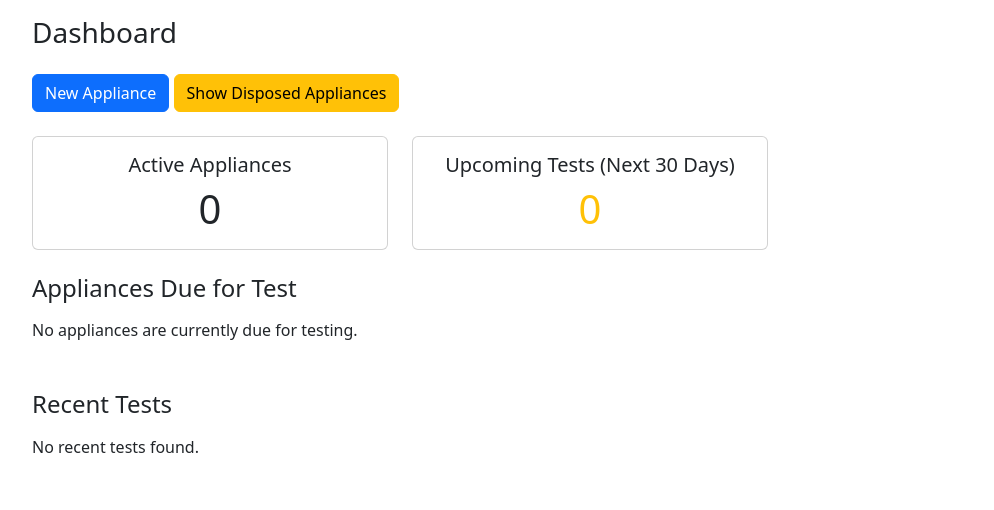
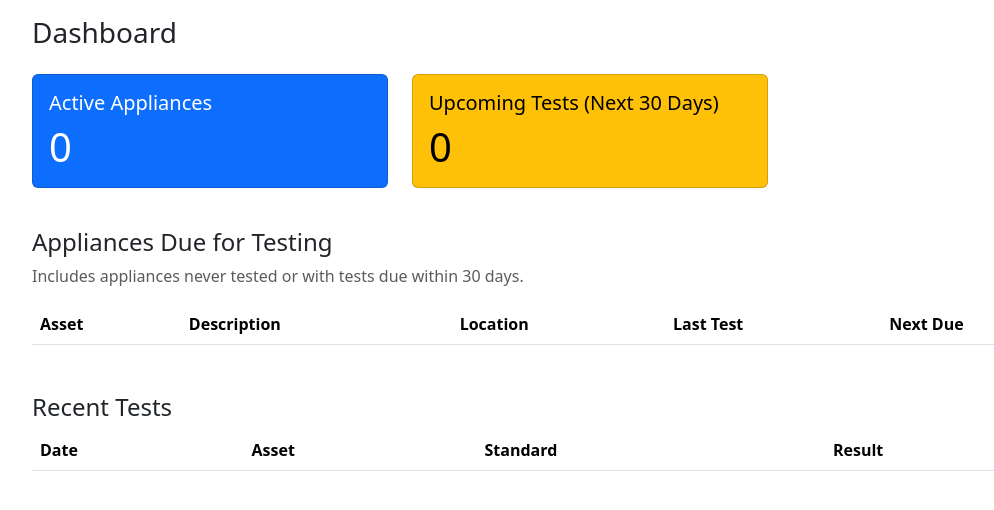
Before and after one commit to ell249/patrecorder, a Flask app: page / in a window 1280 px wide. Shown: the part 56-566 px from the top of the page, without its empty margins (50-1044 px from the left). Run offline with Flask 3, Linux system fonts and the light colour scheme; data that the repository does not hold is empty; parts of the project's set-up code (start-up, migrations or seed data) failed here and were passed over.

Commit message:
Update to show full standards

```diff
--- a/app.py
+++ b/app.py
@@ -1,22 +1,35 @@
 from flask import Flask
 from flask_sqlalchemy import SQLAlchemy
 from config import Config
+from utils import format_standard
 
 db = SQLAlchemy()
+
 
 def create_app():
     app = Flask(__name__)
     app.config.from_object(Config)
 
+    # ---------------------------------------------------------
+    # Database init
+    # ---------------------------------------------------------
     db.init_app(app)
 
-    with app.app_context():
-        from models import Appliance, TestRecord, TestPhoto, RetestRule
-        from views import bp as main_bp
-        app.register_blueprint(main_bp)
+    # ---------------------------------------------------------
+    # Register Jinja Filters
+    # ---------------------------------------------------------
+    app.jinja_env.filters["std"] = format_standard
+
+    # ---------------------------------------------------------
+    # Register Blueprints
+    # ---------------------------------------------------------
+    from views import bp as main_bp
+    app.register_blueprint(main_bp)
 
     return app
 
-if __name__ == "__main__":
-    app = create_app()
-    app.run(debug=True)
+
+# ---------------------------------------------------------
+# App instance for WSGI servers
+# ---------------------------------------------------------
+app = create_app()
--- a/templates/dashboard.html
+++ b/templates/dashboard.html
@@ -5,101 +5,83 @@
 
 <h3 class="mb-4">Dashboard</h3>
 
-<!-- Action Buttons -->
-<div class="mb-4">
-    <a href="{{ url_for('main.new_appliance') }}" class="btn btn-primary">
-        New Appliance
-    </a>
-
-    <a href="{{ url_for('main.appliance_list', show_disposed=1) }}" class="btn btn-warning">
-        Show Disposed Appliances
-    </a>
-</div>
-
-<!-- Stats -->
 <div class="row mb-4">
 
+    <!-- Active Appliances -->
     <div class="col-md-4">
-        <div class="card text-center p-3">
-            <h5>Active Appliances</h5>
-            <div class="display-6">{{ appliance_count }}</div>
+        <div class="card text-bg-primary mb-3">
+            <div class="card-body">
+                <h5 class="card-title">Active Appliances</h5>
+                <p class="card-text display-6">{{ appliance_count }}</p>
+            </div>
         </div>
     </div>
 
+    <!-- Upcoming Tests (Next 30 Days) -->
     <div class="col-md-4">
-        <div class="card text-center p-3">
-            <h5>Upcoming Tests (Next 30 Days)</h5>
-            <div class="display-6 text-warning">{{ upcoming_count }}</div>
+        <div class="card text-bg-warning mb-3">
+            <div class="card-body">
+                <h5 class="card-title">Upcoming Tests (Next 30 Days)</h5>
+                <p class="card-text display-6">{{ upcoming_count }}</p>
+            </div>
         </div>
     </div>
 
 </div>
 
-<!-- Appliances Due for Test -->
-<h4 class="mb-3">Appliances Due for Test</h4>
+<!-- Appliances Due or Never Tested -->
+<h4 class="mt-4">Appliances Due for Testing</h4>
+<p class="text-muted">Includes appliances never tested or with tests due within 30 days.</p>
 
-{% if due_appliances %}
 <table class="table table-striped">
     <thead>
         <tr>
-            <th>Asset Number</th>
+            <th>Asset</th>
             <th>Description</th>
-            <th>Make/Model</th>
             <th>Location</th>
-            <th>Next Test Due</th>
-            <th>Status</th>
+            <th>Last Test</th>
+            <th>Next Due</th>
             <th></th>
         </tr>
     </thead>
     <tbody>
-        {% for appliance in due_appliances %}
-        {% set latest = appliance.tests|selectattr('disposed', 'equalto', False)|sort(attribute='next_test_due')|list %}
-        {% set next_due = latest[0].next_test_due if latest else None %}
+        {% for a in due_appliances %}
+        {% set last_test = a.tests|selectattr('disposed', 'equalto', False)|sort(attribute='test_date')|last %}
         <tr>
-            <td>{{ appliance.asset_number }}</td>
-            <td>{{ appliance.description }}</td>
-            <td>{{ appliance.make_model }}</td>
-            <td>{{ appliance.location }}</td>
+            <td>{{ a.asset_number }}</td>
+            <td>{{ a.description }}</td>
+            <td>{{ a.location }}</td>
             <td>
-                {% if next_due %}
-                    {{ next_due }}
+                {% if last_test %}
+                    {{ last_test.test_date }} ({{ last_test.test_standard | std }})
                 {% else %}
-                    <span class="text-danger fw-bold">Never Tested</span>
+                    <span class="text-danger">Never Tested</span>
                 {% endif %}
             </td>
             <td>
-                {% if not next_due %}
-                    <span class="badge bg-danger">Never Tested</span>
-                {% elif next_due < date.today() %}
-                    <span class="badge bg-danger">Overdue</span>
+                {% if last_test and last_test.next_test_due %}
+                    {{ last_test.next_test_due }}
                 {% else %}
-                    <span class="badge bg-warning text-dark">Due Soon</span>
+                    <span class="text-danger">N/A</span>
                 {% endif %}
             </td>
             <td>
-                <a href="{{ url_for('main.appliance_detail', appliance_id=appliance.id) }}"
-                   class="btn btn-sm btn-outline-primary">
-                    View
-                </a>
+                <a href="{{ url_for('main.appliance_detail', appliance_id=a.id) }}"
+                   class="btn btn-sm btn-primary">View</a>
             </td>
         </tr>
         {% endfor %}
     </tbody>
 </table>
-{% else %}
-<p>No appliances are currently due for testing.</p>
-{% endif %}
 
 <!-- Recent Tests -->
-<h4 class="mb-3 mt-5">Recent Tests</h4>
+<h4 class="mt-5">Recent Tests</h4>
 
-{% if recent_tests %}
 <table class="table table-striped">
     <thead>
         <tr>
             <th>Date</th>
-            <th>Appliance</th>
-            <th>Tag</th>
+            <th>Asset</th>
             <th>Standard</th>
             <th>Result</th>
             <th></th>
@@ -108,28 +90,23 @@
     <tbody>
         {% for test in recent_tests %}
         <tr>
-            <td>{{ test.test_date.strftime('%Y-%m-%d') }}</td>
+            <td>{{ test.test_date }}</td>
             <td>{{ test.appliance.asset_number }}</td>
-            <td>{{ test.tag_number }}</td>
-            <td>{{ test.test_standard }}</td>
+            <td>{{ test.test_standard | std }}</td>
             <td>
-                {% if test.overall_result == 'PASS' %}
+                {% if test.overall_result == "PASS" %}
                     <span class="badge bg-success">PASS</span>
                 {% else %}
                     <span class="badge bg-danger">FAIL</span>
                 {% endif %}
             </td>
             <td>
-                <a href="{{ url_for('main.test_detail', test_id=test.id) }}" class="btn btn-sm btn-outline-primary">
-                    View
-                </a>
+                <a href="{{ url_for('main.test_detail', test_id=test.id) }}"
+                   class="btn btn-sm btn-primary">View</a>
             </td>
         </tr>
         {% endfor %}
     </tbody>
 </table>
-{% else %}
-<p>No recent tests found.</p>
-{% endif %}
 
 {% endblock %}
--- a/templates/test_detail.html
+++ b/templates/test_detail.html
@@ -11,7 +11,7 @@
     <table class="table table-bordered">
         <tr><th>Test Date</th><td>{{ test.test_date }}</td></tr>
         <tr><th>Tester</th><td>{{ test.tester.full_name }} (Cert {{ test.tester.certificate_number }})</td></tr>
-        <tr><th>Test Standard</th><td>{{ test.test_standard }}</td></tr>
+        <tr><th>Test Standard</th><td>{{ test.test_standard | std }}</td></tr>
         <tr><th>Test Type</th><td>{{ test.test_type }}</td></tr>
         <tr><th>Tag Number</th><td>{{ test.tag_number }}</td></tr>
         <tr><th>Next Test Due</th><td>{{ test.next_test_due }}</td></tr>
--- a/utils.py
+++ b/utils.py
@@ -1,72 +1,40 @@
 import io
+import base64
 import qrcode
 from datetime import datetime
-from sqlalchemy import or_
+from qrcode.image.pil import PilImage
 
-from app import db
-from models import Appliance, RetestRule
 
 # ---------------------------------------------------------
-# Asset Number Prefixes
+# Format Test Standard (3760 → AS/NZS 3760)
 # ---------------------------------------------------------
+def format_standard(code: str) -> str:
+    """
+    Converts a numeric standard code (e.g., '3760') into
+    a fully formatted standard string: 'AS/NZS 3760'.
+    """
+    if not code:
+        return ""
+    return f"AS/NZS {code}"
 
-ASSET_PREFIXES = {
-    "PORTABLE": "P",
-    "FIXED": "F",
-    "CONSTRUCTION": "C",
-    "OTHER": "A",   # fallback prefix
-}
 
 # ---------------------------------------------------------
-# Asset Number Generator
+# Fuzzy search helper
 # ---------------------------------------------------------
+def fuzzy(q: str) -> str:
+    return f"%{q}%"
 
-def generate_asset_number(supply_type="OTHER"):
-    """
-    Generate a unique asset number based on:
-    - Prefix (based on supply type)
-    - Timestamp (YYMMDD-HHMMSS)
-    - Optional sequential suffix if collision occurs
-    """
-    prefix = ASSET_PREFIXES.get(supply_type.upper(), "A")
-    base = prefix + datetime.now().strftime("%y%m%d-%H%M%S")
-
-    # Check for collisions
-    exists = Appliance.query.filter_by(asset_number=base).first()
-    if not exists:
-        return base
-
-    # If collision, append sequential suffix
-    suffix = 1
-    while True:
-        candidate = f"{base}-{suffix}"
-        if not Appliance.query.filter_by(asset_number=candidate).first():
-            return candidate
-        suffix += 1
 
 # ---------------------------------------------------------
-# Fuzzy Search Helper
+# Suggested retest interval lookup
 # ---------------------------------------------------------
+def get_suggested_interval(class_type: str, supply_type: str):
+    """
+    Returns the recommended retest interval rule object
+    based on class_type and supply_type.
+    """
+    from models import RetestRule  # local import to avoid circular dependency
 
-def fuzzy(term):
-    """
-    Converts a search term into a fuzzy SQL LIKE pattern.
-    Example:
-        'ketle' -> '%k%e%t%l%e%'
-    """
-    return "%" + "%".join(term.lower()) + "%"
-
-# ---------------------------------------------------------
-# Retest Interval Logic
-# ---------------------------------------------------------
-
-def get_suggested_interval(class_type, supply_type):
-    """
-    Returns the best matching retest rule based on:
-    - Appliance class
-    - Supply type
-    Falls back to ANY rules if no exact match exists.
-    """
     rule = RetestRule.query.filter_by(
         class_type=class_type,
         supply_type=supply_type
@@ -75,52 +43,32 @@ def get_suggested_interval(class_type, supply_type):
     if rule:
         return rule
 
-    # Try class ANY
-    rule = RetestRule.query.filter_by(
-        class_type="ANY",
-        supply_type=supply_type
-    ).first()
-
-    if rule:
-        return rule
-
-    # Try supply ANY
-    rule = RetestRule.query.filter_by(
-        class_type=class_type,
-        supply_type="ANY"
-    ).first()
-
-    if rule:
-        return rule
-
-    # Final fallback
+    # fallback: ANY class, ANY supply
     return RetestRule.query.filter_by(
         class_type="ANY",
         supply_type="ANY"
     ).first()
 
+
 # ---------------------------------------------------------
-# Test Summary Helper
+# Summarize test types for appliance detail page
 # ---------------------------------------------------------
-
 def summarize_test_types(tests):
     """
-    Returns a summary of test types for display on appliance detail page.
-    Example:
-        {'3760': 5, '5761': 2}
+    Returns a dictionary summarizing test counts by standard.
     """
     summary = {}
     for t in tests:
         summary[t.test_standard] = summary.get(t.test_standard, 0) + 1
     return summary
 
+
 # ---------------------------------------------------------
-# QR Code Generator
+# QR Code generator for PDF exports
 # ---------------------------------------------------------
-
-def generate_qr_code(url):
+def generate_qr_code(url: str) -> str:
     """
-    Generates a QR code PNG as a base64-encoded string for embedding in PDFs.
+    Generates a base64 PNG QR code for embedding in PDFs.
     """
     qr = qrcode.QRCode(
         version=1,
@@ -132,6 +80,8 @@ def generate_qr_code(url):
 
     img = qr.make_image(fill_color="black", back_color="white")
 
-    buf = io.BytesIO()
-    img.save(buf, format="PNG")
-    return buf.getvalue()
+    buffer = io.BytesIO()
+    img.save(buffer, format="PNG")
+    encoded = base64.b64encode(buffer.getvalue()).decode("utf-8")
+
+    return encoded
```
Also changed, not shown: templates/appliance_detail.html (+46 -81 lines), templates/search_results.html (+25 -38 lines).
